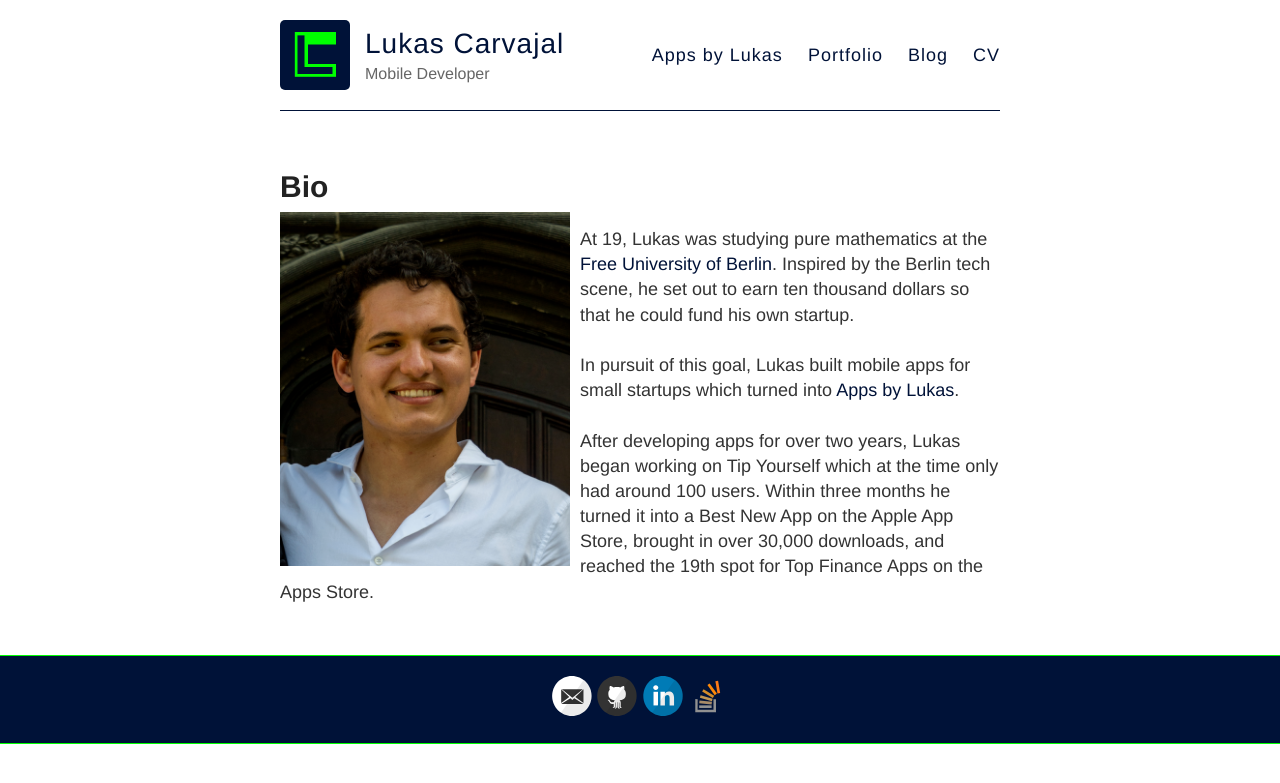
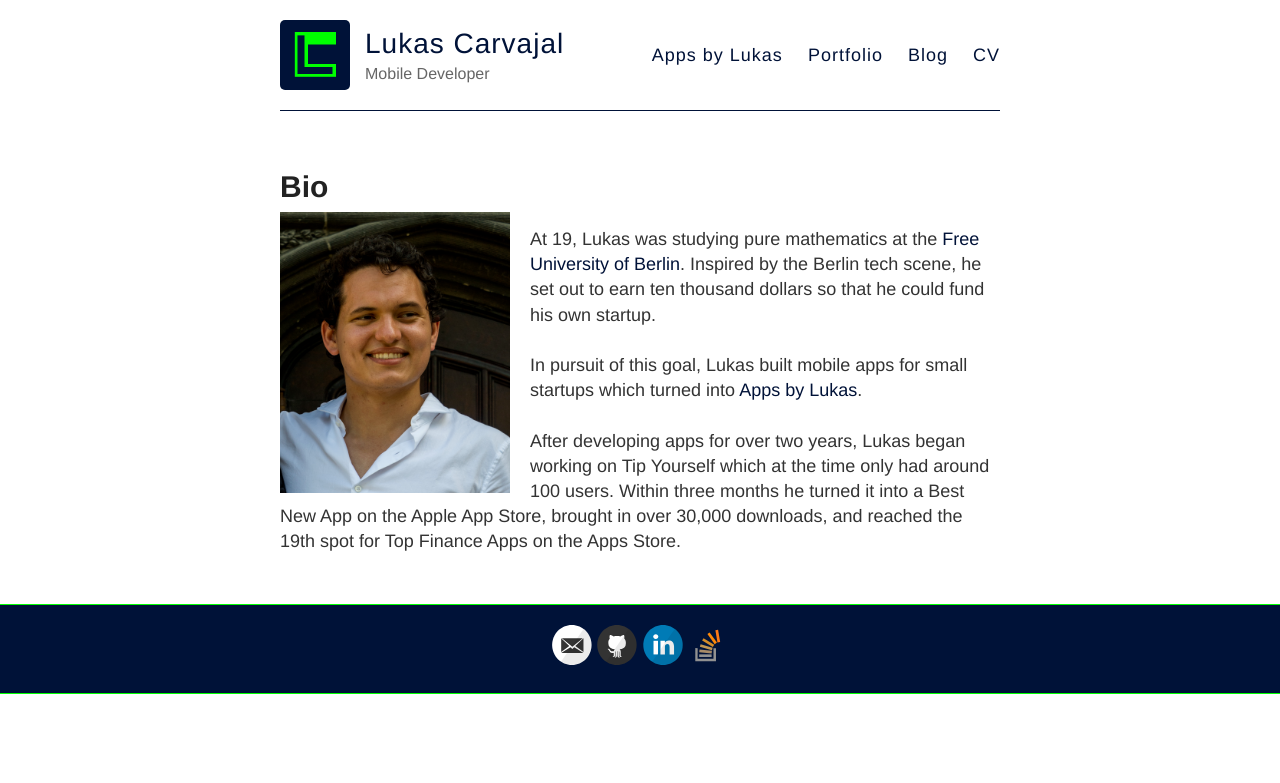
Before and after one commit to Lcarvajal/Lcarvajal.github.io, a Jekyll site: the page built from index.html, in a window 1280 px wide. Shown: the top 783 px of the page. Built offline with Jekyll 4.4.1, drawn with Linux system fonts in a browser that asks for light colours.

Commit message:
Update bio copy

```diff
--- a/index.html
+++ b/index.html
@@ -5,7 +5,7 @@
 
 <h1>Bio</h1>
 
-<img src="../images/lukas-carvajal.png" class="img-responsive" style="display:inline; padding-right: 10px; float:left;" width=300/>
+<img src="../images/lukas-carvajal.png" class="img-responsive" style="display:inline; padding-right: 20px; float:left;" width=250/>
 <p>
 	At 19, Lukas was studying pure mathematics at the <a href="http://appsbylukas.com">Free University of Berlin</a>.
 
```
